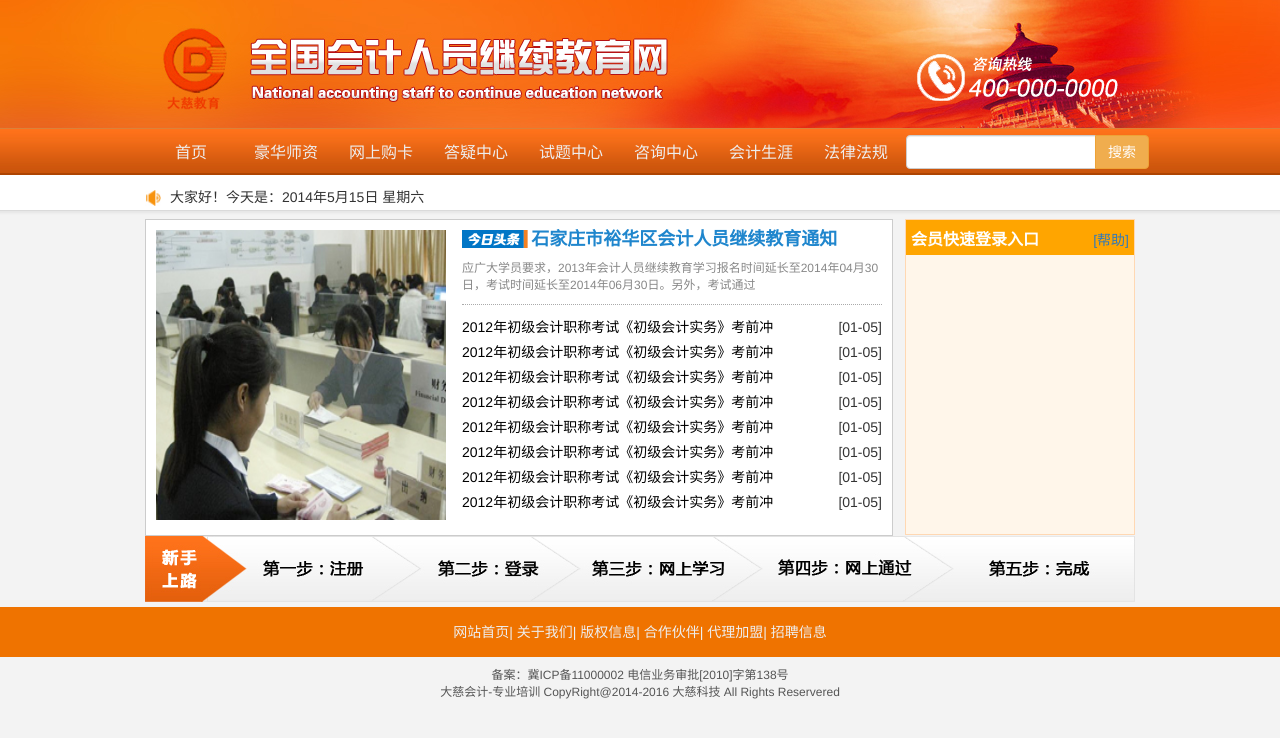
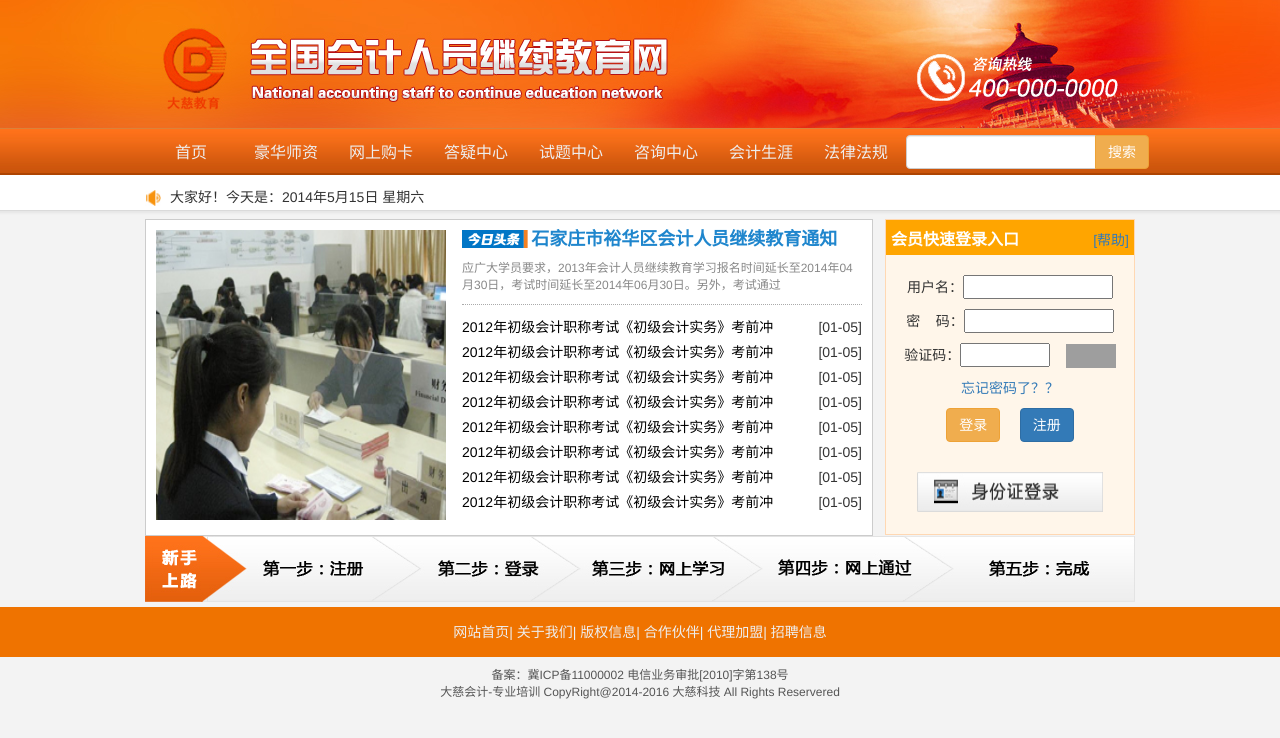
Before and after one commit to kangking/workweb, a plain HTML site: page index.html in a window 1280 px wide. Drawn offline with nearby package versions, Linux system fonts and the light colour scheme; grey boxes are pictures that could not be loaded.

Commit message:
add userlogin

```diff
--- a/css/style.css
+++ b/css/style.css
@@ -64,7 +64,7 @@ nav {
 	margin: 0 auto;
 }
 .first-left {
-	width: 748px;
+	width: 728px;
 	background-color: #fff;
 	border:1px solid #ccc;
 	padding: 10px;
@@ -79,7 +79,7 @@ nav {
 	height: 290px;
 }
 .toutiao {
-	width: 420px;
+	width: 400px;
 	float: right;
 	margin-top: -10px;
 }
@@ -97,7 +97,7 @@ nav {
 	font-weight: bolder;
 }
 .toutiao-news {
-	width: 420px;
+	width: 400px;
 	margin-top: 10px;
 }
 .toutiao-news ul li {
@@ -118,18 +118,21 @@ nav {
 	float: right;
 }
 .userlogin {
-	width: 230px;
+	width: 250px;
 	height: 316px;
 	float: right;
 	background-color: #fff6ea;
 	border:1px solid #ffd8b3;
+	text-align: center;
 }
 .login-title {
 	height: 35px;
 	line-height: 30px;
 	font-size: 16px;
 	padding: 5px;
+	margin-bottom: 10px;
 	font-weight: bold;
+	text-align: left;
 	background-color: orange;
 	color: #fff;
 }
@@ -138,6 +141,9 @@ nav {
 	float: right;
 	font-size: 14px;
 	font-weight: normal;
+}
+.login-body {
+	margin-top: 20px;
 }
 .xuexistep {
 	margin-top: 5px;
--- a/index.html
+++ b/index.html
@@ -91,6 +91,17 @@
 				</div>
 				<div class="userlogin">
 					<div class="login-title">会员快速登录入口<a href="#">[帮助]</a></div>
+					<form action="#" method="post" class="login-body">
+						<p>用户名：<input type="text" name="username" style="width:150px;" /></p>
+						<p>密&nbsp;&nbsp;&nbsp;&nbsp;码：<input type="password" name="passwd" style="width:150px;" /></p>
+						<p>验证码：<input type="text" name="yanzhengma" style="width:90px;" />&nbsp;&nbsp;&nbsp;&nbsp;<img src="http://www.lffkyy.com/include/vdimgck.php" style="width:50px;height:24px;"></p>
+						<p><a href="#">忘记密码了？？</a></p>
+						<p>
+							<button class="btn btn-warning" type="submit">登录</button>&nbsp;&nbsp;&nbsp;&nbsp;
+							<button class="btn btn-primary" type="button">注册</button>
+						</p><br />
+					</form>
+					<a href=""><img src="images/sfdl.jpg" width="186" height="40" /></a>
 				</div>
 			</div><!-- 第一行结束 -->
 
```
